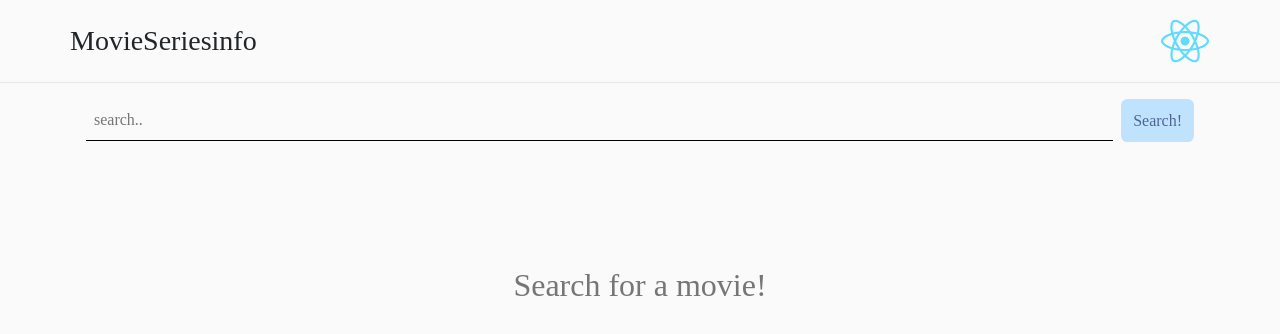
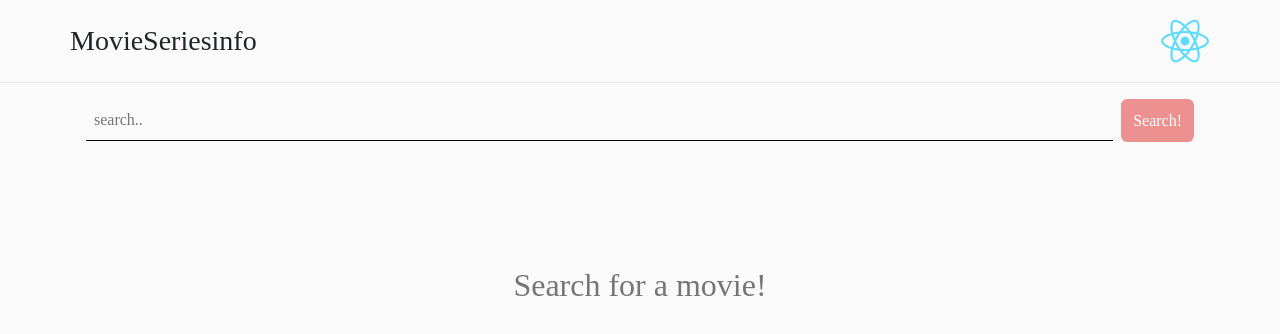
Before and after one commit to Ashish558/Movie-info-app, a React (Create React App) app: page / in a window 1280 px wide. Shown: the top 334 px of the page. Built offline with nearby package versions, Linux system fonts and the light colour scheme; a web font is replaced by a local one.

Commit message:
Update style.css

```diff
--- a/src/style.css
+++ b/src/style.css
@@ -91,16 +91,16 @@ nav .lists img {
     padding: .6rem .75rem;
     margin-left: .5rem;
     transition: .2s;
-    background: #e0896c;
-    background: #bfe3ff;
+    background: #ede;
+    background: #ed9090;
     border: 0;
     border-radius: 0.4rem;
-    color: #4f6495;
+    color: #fff;
     margin-bottom: .75rem;
 }
 
 .search-bar-container button:hover {
-  background: #9bc0dd;
+  background: #cd7c7c;
 }
 
 /*  MOVIE  */
@@ -329,6 +329,11 @@ nav .lists img {
   position: relative;
 }
 
+.card-img-container {
+    max-height: 400px;
+    overflow: hidden;
+}
+
 .movies .card-img {
   transition: 1s;
 }
```
